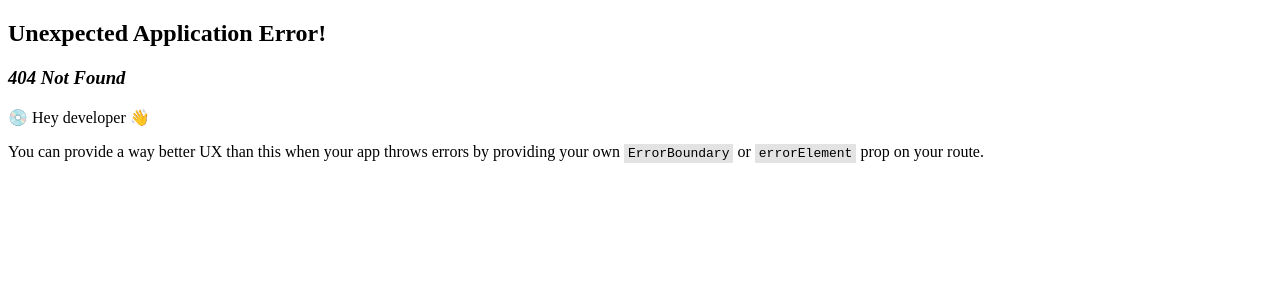
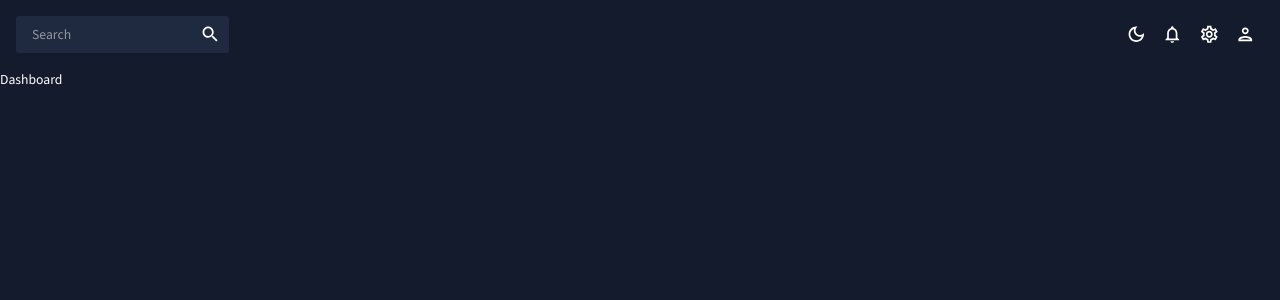
Before and after one commit to hiki349/admin-dashboard, a React (Vite) app: page / in a window 1280 px wide. Before the commit this address had no page. Shown: the top 300 px of the page. Built offline with nearby package versions, Linux system fonts and the light colour scheme.

Commit message:
Add switch theme Create component Topbar

```diff
--- a/src/App.tsx
+++ b/src/App.tsx
@@ -1,11 +1,30 @@
 import { RouterProvider, createBrowserRouter } from "react-router-dom";
+import { ColorModeContext, useMode } from "./utils";
+import { CssBaseline, ThemeProvider } from "@mui/material";
+import { Dashboard, Topbar } from "./scenes";
 
-const router = createBrowserRouter([{}]);
+const router = createBrowserRouter([
+  {
+    path: "",
+    element: <Dashboard />,
+  },
+]);
 
 export const App = () => {
+  const { theme, colorMode } = useMode();
+
   return (
-    <div className="app">
-      <RouterProvider router={router} />
-    </div>
+    <ColorModeContext.Provider value={colorMode}>
+      <ThemeProvider theme={theme}>
+        <CssBaseline />
+        <div className="app">
+          {/* <RouterProvider router={router} /> */}
+          <main className="content">
+            <Topbar />
+            <RouterProvider router={router} />
+          </main>
+        </div>
+      </ThemeProvider>
+    </ColorModeContext.Provider>
   );
 };
--- a/src/main.tsx
+++ b/src/main.tsx
@@ -1,6 +1,8 @@
 import React from "react";
 import ReactDOM from "react-dom/client";
 import { App } from "./App";
+
+import "./index.css";
 
 ReactDOM.createRoot(document.getElementById("root")!).render(
   <React.StrictMode>
--- a/src/scenes/dashboard/Dashboard.tsx
+++ b/src/scenes/dashboard/Dashboard.tsx
@@ -0,0 +1,3 @@
+export const Dashboard = () => {
+  return <div>Dashboard</div>;
+};
--- a/src/scenes/global/Sidebar.tsx
+++ b/src/scenes/global/Sidebar.tsx
@@ -0,0 +1,3 @@
+export const Sidebar = () => {
+  return <div>Sidebar</div>;
+};
--- a/src/scenes/global/Topbar.tsx
+++ b/src/scenes/global/Topbar.tsx
@@ -0,0 +1,48 @@
+import { Box, IconButton, useTheme } from "@mui/material";
+import { useContext } from "react";
+import { ColorModeContext, tokens } from "../../utils";
+import { InputBase } from "@mui/material";
+import {
+  LightModeOutlined,
+  DarkModeOutlined,
+  NotificationsOutlined,
+  SettingsOutlined,
+  PersonOutlined,
+  SearchOutlined,
+} from "@mui/icons-material";
+
+export const Topbar = () => {
+  const theme = useTheme();
+  const colors = tokens(theme.palette.mode);
+  const colorMode = useContext(ColorModeContext);
+
+  return (
+    <Box display="flex" justifyContent="space-between" p={2}>
+      <Box display="flex" bgcolor={colors.primary["400"]} borderRadius="3px">
+        <InputBase sx={{ ml: 2, flex: 1 }} placeholder="Search" />
+        <IconButton type="button" sx={{ p: 1 }}>
+          <SearchOutlined />
+        </IconButton>
+      </Box>
+
+      <Box display="flex">
+        <IconButton onClick={colorMode.toggleModeColor}>
+          {theme.palette.mode === "dark" ? (
+            <DarkModeOutlined />
+          ) : (
+            <LightModeOutlined />
+          )}
+        </IconButton>
+        <IconButton>
+          <NotificationsOutlined />
+        </IconButton>
+        <IconButton>
+          <SettingsOutlined />
+        </IconButton>
+        <IconButton>
+          <PersonOutlined />
+        </IconButton>
+      </Box>
+    </Box>
+  );
+};
--- /dev/null
+++ b/src/scenes/index.ts
@@ -0,0 +1,3 @@
+export * from "./dashboard/Dashboard";
+export * from "./global/Sidebar";
+export * from "./global/Topbar";
--- /dev/null
+++ b/src/utils/index.ts
@@ -0,0 +1 @@
+export * from "./theme/theme";
--- /dev/null
+++ b/src/utils/theme/theme.ts
@@ -0,0 +1,212 @@
+import { createContext, useState, useMemo } from "react";
+import { createTheme } from "@mui/material/styles";
+import type { PaletteMode } from "@mui/material";
+
+export const tokens = (mode: PaletteMode) => ({
+  ...(mode === "dark"
+    ? {
+        grey: {
+          100: "#e0e0e0",
+          200: "#c2c2c2",
+          300: "#a3a3a3",
+          400: "#858585",
+          500: "#666666",
+          600: "#525252",
+          700: "#3d3d3d",
+          800: "#292929",
+          900: "#141414",
+        },
+        primary: {
+          100: "#d0d1d5",
+          200: "#a1a4ab",
+          300: "#727681",
+          400: "#1F2A40",
+          500: "#141b2d",
+          600: "#101624",
+          700: "#0c101b",
+          800: "#080b12",
+          900: "#040509",
+        },
+        greenAccent: {
+          100: "#dbf5ee",
+          200: "#b7ebde",
+          300: "#94e2cd",
+          400: "#70d8bd",
+          500: "#4cceac",
+          600: "#3da58a",
+          700: "#2e7c67",
+          800: "#1e5245",
+          900: "#0f2922",
+        },
+        redAccent: {
+          100: "#f8dcdb",
+          200: "#f1b9b7",
+          300: "#e99592",
+          400: "#e2726e",
+          500: "#db4f4a",
+          600: "#af3f3b",
+          700: "#832f2c",
+          800: "#58201e",
+          900: "#2c100f",
+        },
+        blueAccent: {
+          100: "#e1e2fe",
+          200: "#c3c6fd",
+          300: "#a4a9fc",
+          400: "#868dfb",
+          500: "#6870fa",
+          600: "#535ac8",
+          700: "#3e4396",
+          800: "#2a2d64",
+          900: "#151632",
+        },
+      }
+    : {
+        grey: {
+          100: "#141414",
+          200: "#292929",
+          300: "#3d3d3d",
+          400: "#525252",
+          500: "#666666",
+          600: "#858585",
+          700: "#a3a3a3",
+          800: "#c2c2c2",
+          900: "#e0e0e0",
+        },
+        primary: {
+          100: "#040509",
+          200: "#080b12",
+          300: "#0c101b",
+          400: "#f2f0f0", // manually changed
+          500: "#141b2d",
+          600: "#1F2A40",
+          700: "#727681",
+          800: "#a1a4ab",
+          900: "#d0d1d5",
+        },
+        greenAccent: {
+          100: "#0f2922",
+          200: "#1e5245",
+          300: "#2e7c67",
+          400: "#3da58a",
+          500: "#4cceac",
+          600: "#70d8bd",
+          700: "#94e2cd",
+          800: "#b7ebde",
+          900: "#dbf5ee",
+        },
+        redAccent: {
+          100: "#2c100f",
+          200: "#58201e",
+          300: "#832f2c",
+          400: "#af3f3b",
+          500: "#db4f4a",
+          600: "#e2726e",
+          700: "#e99592",
+          800: "#f1b9b7",
+          900: "#f8dcdb",
+        },
+        blueAccent: {
+          100: "#151632",
+          200: "#2a2d64",
+          300: "#3e4396",
+          400: "#535ac8",
+          500: "#6870fa",
+          600: "#868dfb",
+          700: "#a4a9fc",
+          800: "#c3c6fd",
+          900: "#e1e2fe",
+        },
+      }),
+});
+
+export const themeSettings = (mode: PaletteMode) => {
+  const colors = tokens(mode);
+
+  return {
+    palette: {
+      mode,
+      ...(mode === "dark"
+        ? {
+            primery: {
+              main: colors.primary[500],
+            },
+            secondary: {
+              main: colors.greenAccent[500],
+            },
+            neutural: {
+              dark: colors.grey[700],
+              main: colors.grey[500],
+              light: colors.grey[100],
+            },
+            background: {
+              default: colors.primary[500],
+            },
+          }
+        : {
+            primery: {
+              main: colors.primary[100],
+            },
+            secondary: {
+              main: colors.greenAccent[500],
+            },
+            neutural: {
+              dark: colors.grey[700],
+              main: colors.grey[500],
+              light: colors.grey[100],
+            },
+            background: {
+              default: "#fcfcfc",
+            },
+          }),
+    },
+    typography: {
+      fontFamily: ["Source Sans 3", "sans-serif"].join(","),
+      fontSize: 12,
+      h1: {
+        fontFamily: ["Source Sans 3", "sans-serif"].join(","),
+        fontSize: 40,
+      },
+      h2: {
+        fontFamily: ["Source Sans 3", "sans-serif"].join(","),
+        fontSize: 32,
+      },
+      h3: {
+        fontFamily: ["Source Sans 3", "sans-serif"].join(","),
+        fontSize: 24,
+      },
+      h4: {
+        fontFamily: ["Source Sans 3", "sans-serif"].join(","),
+        fontSize: 20,
+      },
+      h5: {
+        fontFamily: ["Source Sans 3", "sans-serif"].join(","),
+        fontSize: 16,
+      },
+      h6: {
+        fontFamily: ["Source Sans 3", "sans-serif"].join(","),
+        fontSize: 14,
+      },
+    },
+  };
+};
+
+export const ColorModeContext = createContext({
+  toggleModeColor: () => {},
+});
+
+export const useMode = () => {
+  const [mode, setMode] = useState(<PaletteMode>"dark");
+
+  const colorMode = useMemo(
+    () => ({
+      toggleModeColor: () =>
+        setMode((prev) => (prev === "dark" ? "light" : "dark")),
+    }),
+    []
+  );
+
+  const theme = useMemo(() => createTheme(themeSettings(mode)), [mode]);
+
+  return { theme, colorMode };
+};
```
